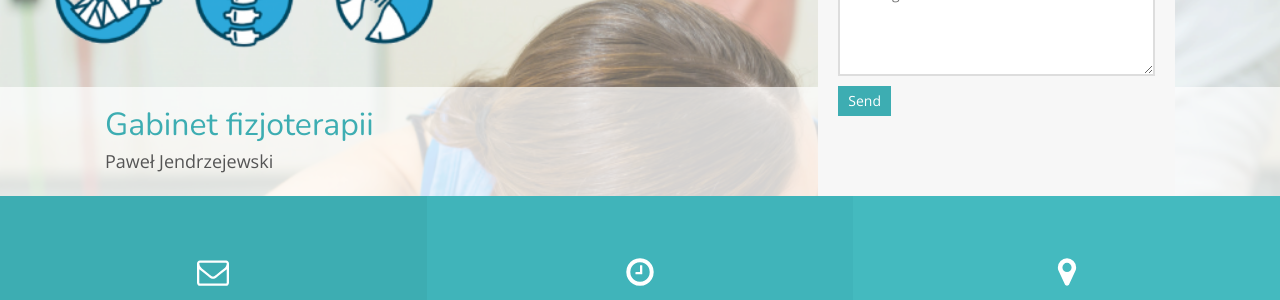
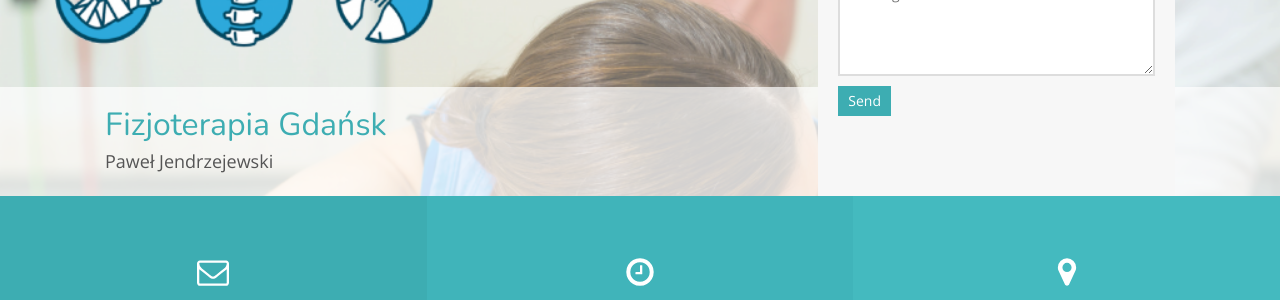
Before and after one commit to JendrzejewskiP/JendrzejewskiP.github.io, a Jekyll site: the page built from index.html, in a window 1280 px wide and 900 px high. Shown: the part 350-650 px from the top of the window. Built offline with Jekyll 4.4.1, drawn with Linux system fonts in a browser that asks for light colours; nearby versions of some CDN libraries.

```diff
--- a/_config.yml
+++ b/_config.yml
@@ -8,7 +8,7 @@
 # Hero
 hero:
     hero_img: hero2.png
-    hero_title: Gabinet fizjoterapii
+    hero_title: Fizjoterapia Gdańsk
     hero_description: Paweł Jendrzejewski
 # Contact form
 api_token: # Enter API token here
```
